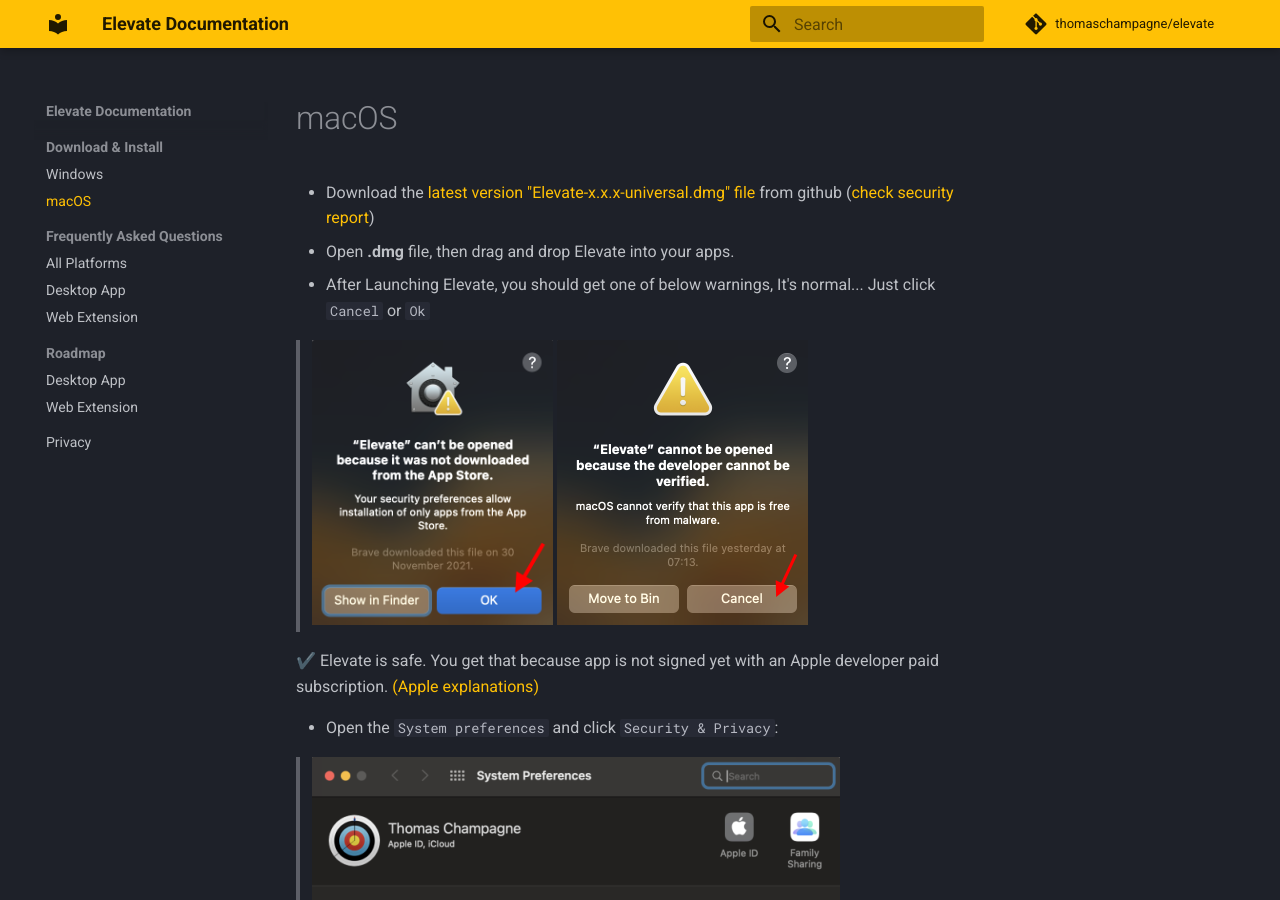
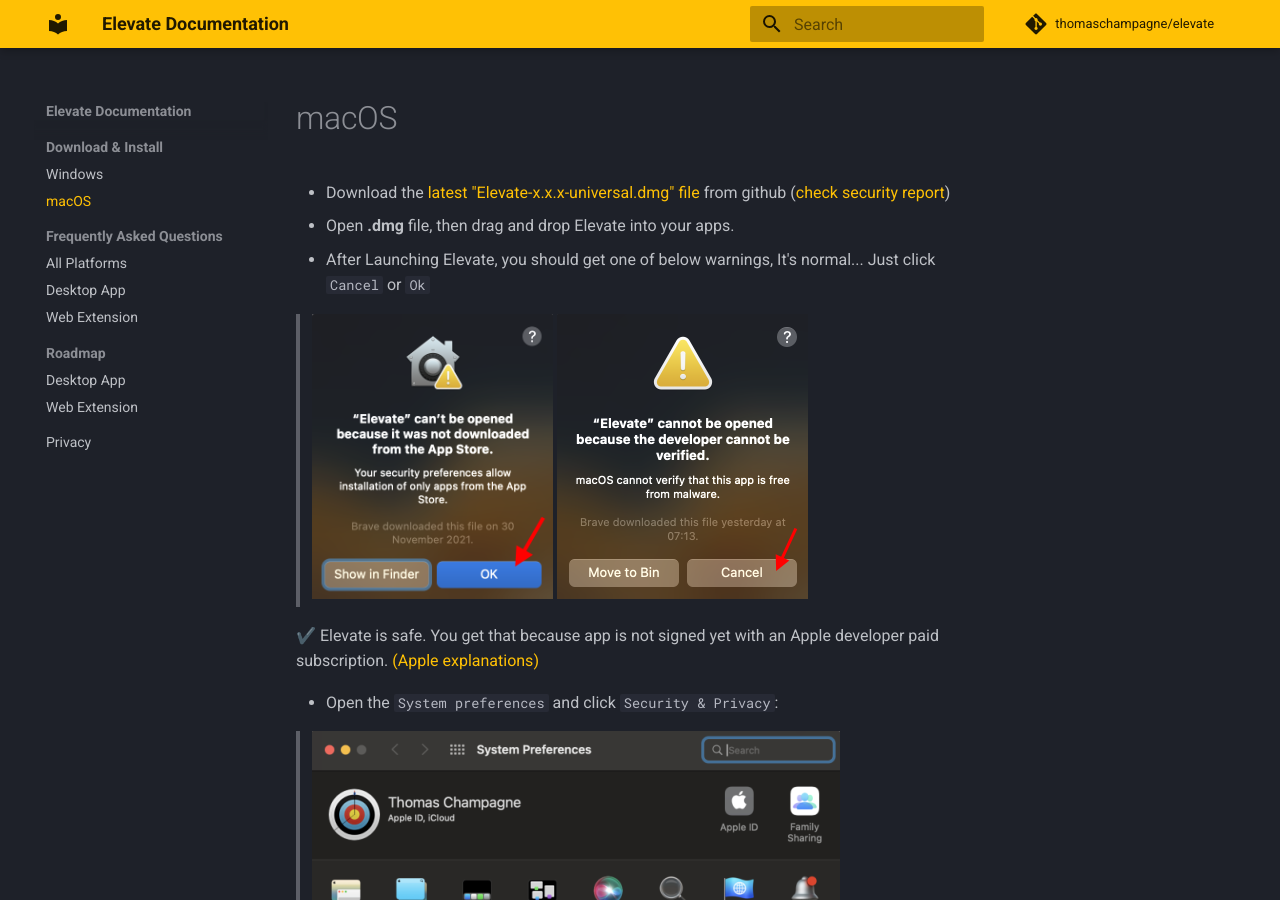
Before and after one commit to thomaschampagne/elevate-docs, an MkDocs documentation site: the page built from docs/Download-&-Install/macOS.md, in a window 1280 px wide and 900 px high. Built offline with MkDocs 1.6.1 and Material for MkDocs 9.7.7, drawn with Linux system fonts in a browser that asks for light colours; comment, search, counter and statistics services are not loaded.

Commit message:
Update macOS.md

```diff
--- a/docs/Download-&-Install/macOS.md
+++ b/docs/Download-&-Install/macOS.md
@@ -1,4 +1,4 @@
-- Download the <a href="https://github.com/thomaschampagne/elevate/releases/latest" target="_blank">latest version "Elevate-x.x.x-universal.dmg" file</a> from github (<a href="https://www.virustotal.com/gui/file/ba639ce514710e6a2d57c57417d0c6631008298d5f3804846b482b32ae7f8df9" target="_blank">check security report</a>)
+- Download the <a href="https://github.com/thomaschampagne/elevate/releases/latest" target="_blank">latest "Elevate-x.x.x-universal.dmg" file</a> from github (<a href="https://www.virustotal.com/gui/file/ba639ce514710e6a2d57c57417d0c6631008298d5f3804846b482b32ae7f8df9" target="_blank">check security report</a>)
 - Open **.dmg** file, then drag and drop Elevate into your apps.
 - After Launching Elevate, you should get one of below warnings, It's normal... Just click `Cancel` or `Ok`
 
```
